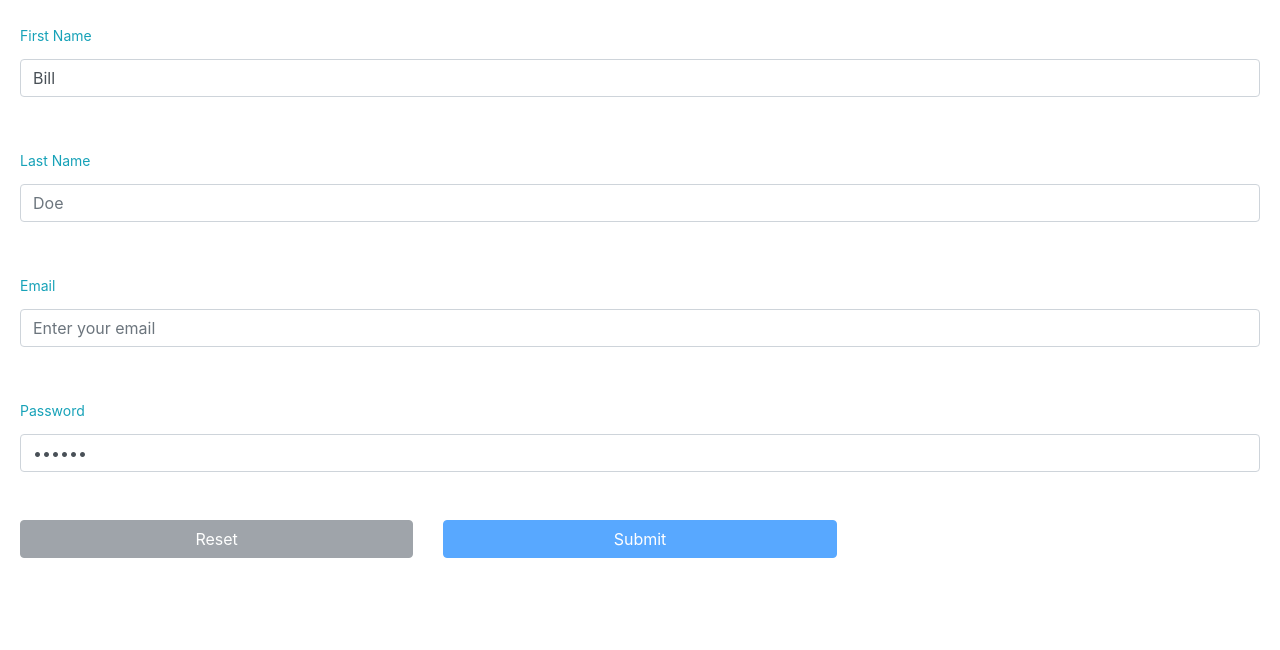
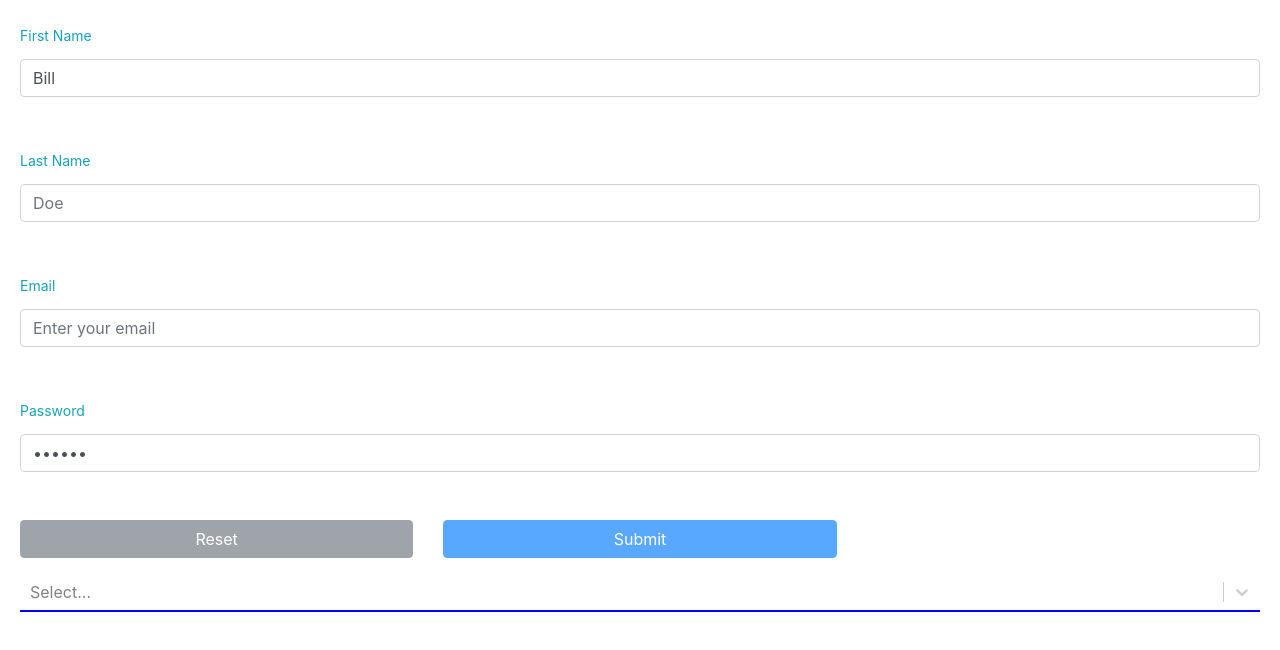
Before and after one commit to ArseniiBylym/React_form_Formic_template, a React app: page / in a window 1280 px wide. Shown: the top 650 px of the page. Built offline with nearby package versions, Linux system fonts and the light colour scheme.

Commit message:
upgrade form

```diff
--- a/package.json
+++ b/package.json
@@ -47,6 +47,7 @@
     "react-app-polyfill": "^0.1.3",
     "react-dev-utils": "^6.1.1",
     "react-dom": "^16.6.3",
+    "react-select": "^2.1.1",
     "reactstrap": "^6.5.0",
     "resolve": "1.8.1",
     "sass-loader": "7.1.0",
--- a/src/App.js
+++ b/src/App.js
@@ -2,6 +2,7 @@ import React, { Component } from 'react';
 import './App.scss';
 import { Button } from 'reactstrap';
 import FormComponent from './Form/Form'
+import CustomSelect from './Select/Select';
 
 class App extends Component {
   render() {
@@ -9,7 +10,7 @@ class App extends Component {
       <div className="App">
         <header className="App-header">
          <FormComponent/>
-          {/* <Button color="primary">Reactstrapp button</Button> */}
+          <CustomSelect />
         </header>
       </div>
     );
--- a/src/App.scss
+++ b/src/App.scss
@@ -30,3 +30,19 @@
     display: none;
   }
 }
+
+.myCustomSelect{
+  border: none;
+}
+
+.myCustomSelect > div{
+  border: none;
+  border-bottom: 2px solid blue;
+  border-radius: 0;
+
+  &:hover,
+  &:active{
+    // border-color: black;
+    // box-shadow: none;
+  }
+}
--- /dev/null
+++ b/src/Select/Select.js
@@ -0,0 +1,42 @@
+import React, { Component } from 'react';
+import Select from 'react-select';
+
+const options = [
+    { value: 'chocolate', label: 'Chocolate' },
+    { value: 'strawberry', label: 'Strawberry' },
+    { value: 'vanilla', label: 'Vanilla' }
+];
+
+class CustomSelect extends Component {
+    state = {
+        selectedOption: null,
+    }
+
+    componentDidUpdate = () => {
+        console.log(this.state.selectedOption)
+    }
+
+    handleChange = (selectedOption) => {
+        this.setState({ selectedOption });
+        console.log(`Option selected:`, selectedOption);
+      }
+
+    render() {
+        const { selectedOption } = this.state;
+        return(
+            <div className='Select'>
+                <Select
+                    className='myCustomSelect'
+                    value={selectedOption}
+                    defaultValue={options[2]}
+                    onChange={this.handleChange}
+                    options={options}
+                    isMulti
+                    isSearchable
+                />
+            </div>
+        )
+    }
+}
+
+export default CustomSelect
```
Also changed, not shown: 1 other file (tests, documents, lock files or other folders).
